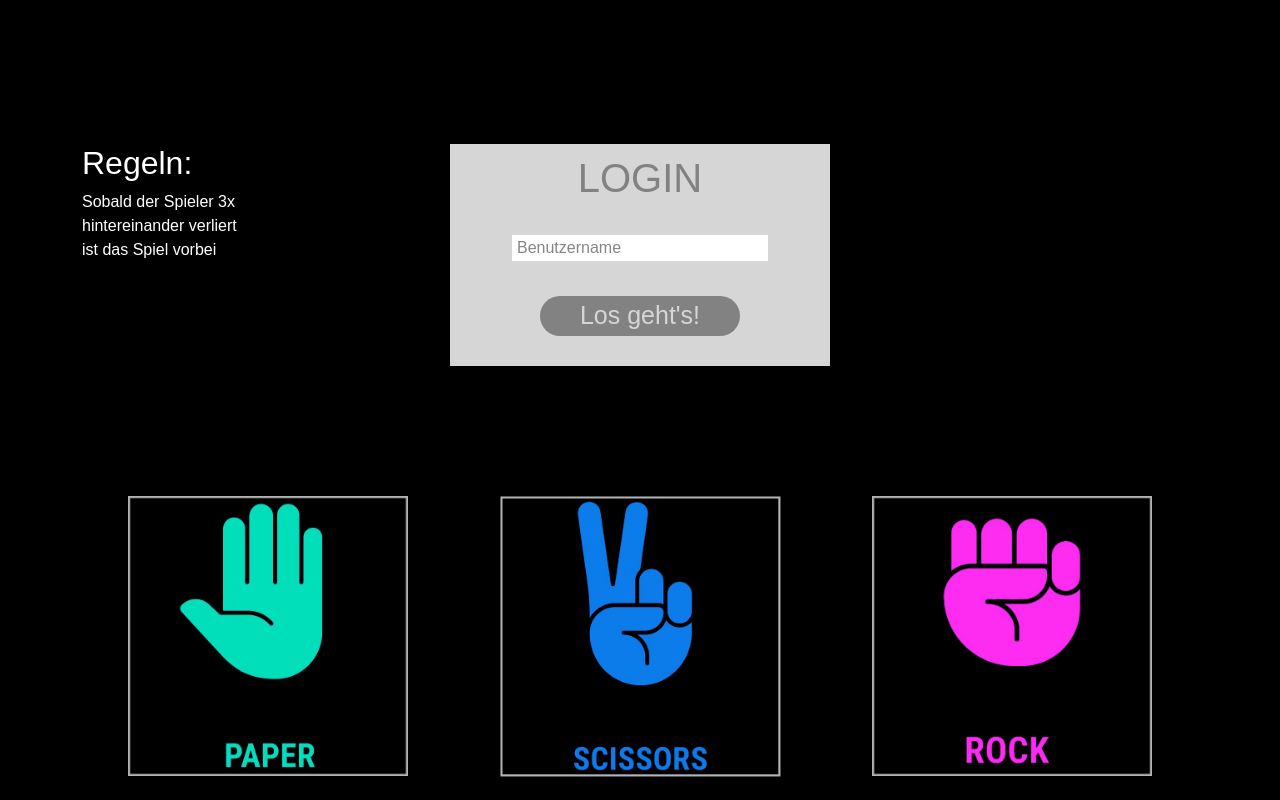
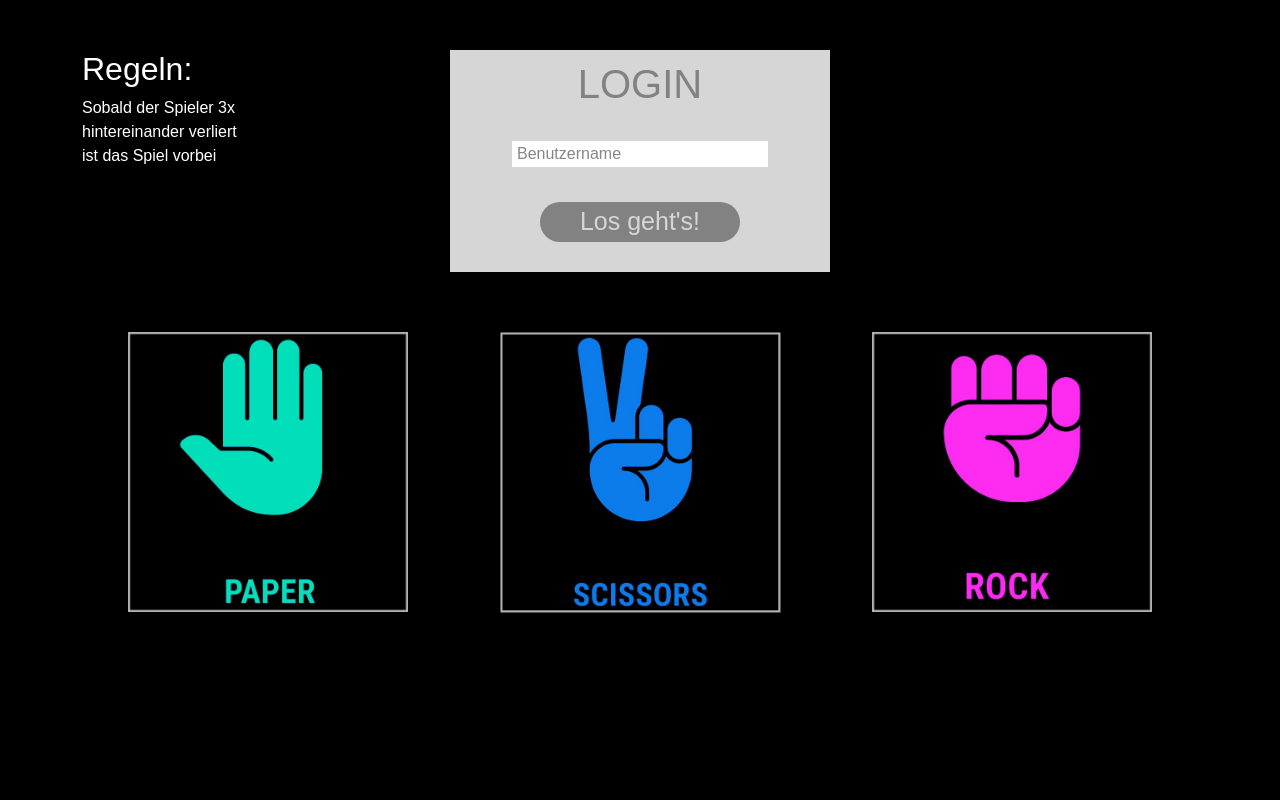
Before and after one commit to nadineinglin/M306_Project, a PHP site: page / in a window 1280 px wide. Run offline with PHP 8.4, Linux system fonts and the light colour scheme; some web fonts are replaced.

Commit message:
Some little things done

```diff
--- a/Code/index.php
+++ b/Code/index.php
@@ -10,14 +10,8 @@
     <title>Document</title>
 </head>
 <body>
-    <div class="container">
-        <br>
-        <br>
-        <br>
-        <br>
-        <br>
-        <br>
-        <div class="row">
+    <div class="container" id="login-container">
+        <div class="row space">
             <div class="col-sm-2">
                 <h2>Regeln:</h2>
                 <p>Sobald der Spieler 3x hintereinander verliert ist das Spiel vorbei</p>
@@ -26,21 +20,16 @@
             <div class="jumbotron col-sm-4">
                 <div class="center">
                 <h1>LOGIN</h1>
-                <form action="?">
-                    <input class="username" type="text" placeholder="Benutzername" required>
+                <form>
+                    <input class="username" type="text" placeholder="Benutzername">
                     <br>
-                    <button type="submit" class="sub">Los geht's!</button>
+                    <button type="submit" class="sub" id="login-button">Los geht's!</button>
                 </form>
             </div>
         </div>
     </div>
     <div class="container-fluid">
-        <br>
-        <br>
-        <br>
-        <br>
-        <br>
-        <div class="row">
+        <div class="row space">
             <div class="col-lg-4 center">
                 <input id="paper" type="image" src="/icon/papier.png" alt="paper">
             </div>
@@ -53,6 +42,6 @@
         </div>
     </div>
 
-
+<script src="logic.js"></script>
 </body>
 </html>
--- /dev/null
+++ b/Code/logic.js
@@ -0,0 +1,4 @@
+document.getElementById("login-button")
+    .addEventListener("click",function () {
+    window.Location="game.php";
+    })
--- a/Code/style.css
+++ b/Code/style.css
@@ -70,3 +70,8 @@ p{
    display: inline;
    width: 300px;
 }
+
+
+.space{
+    margin-top: 50px;
+}
```
Also changed, not shown: Code/game.php (added, +12 -0 lines).
